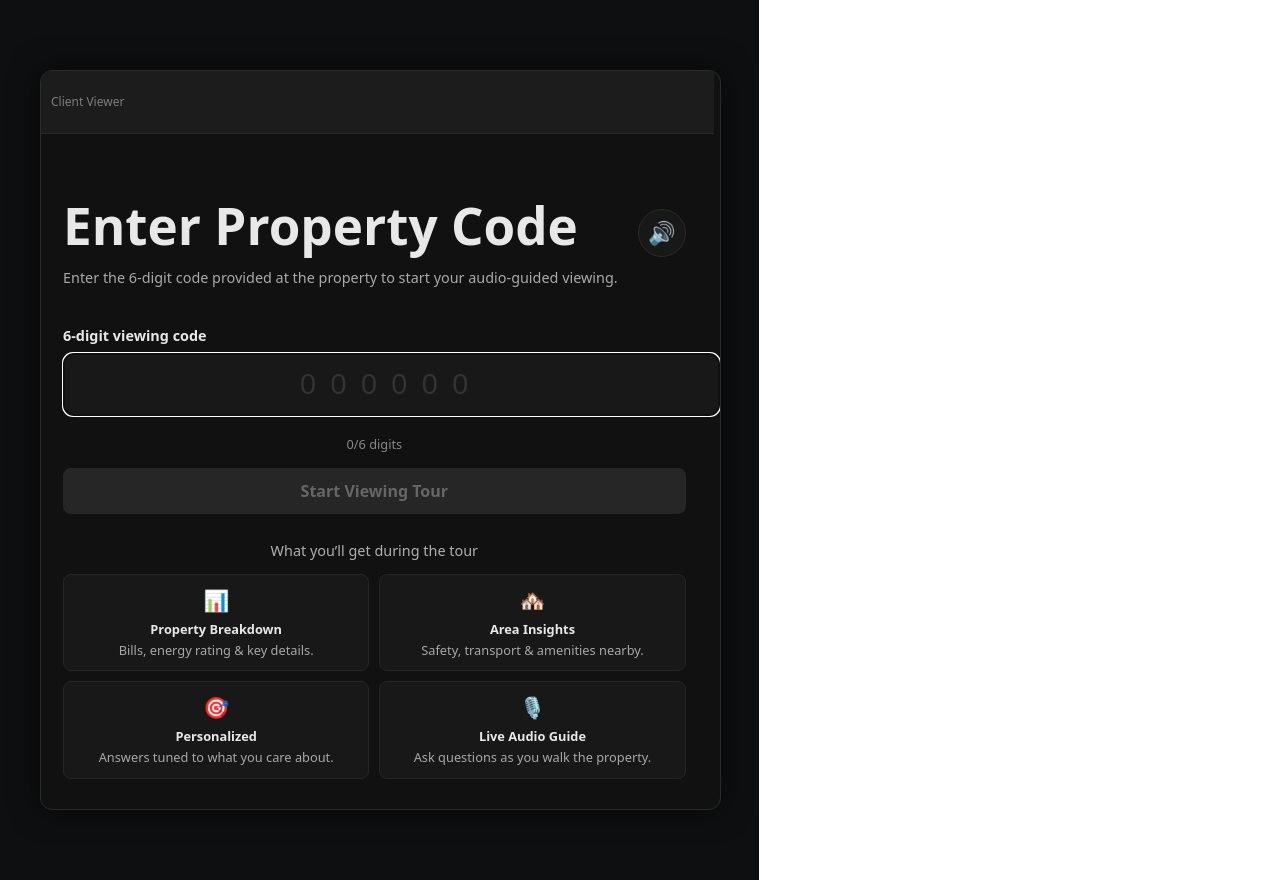
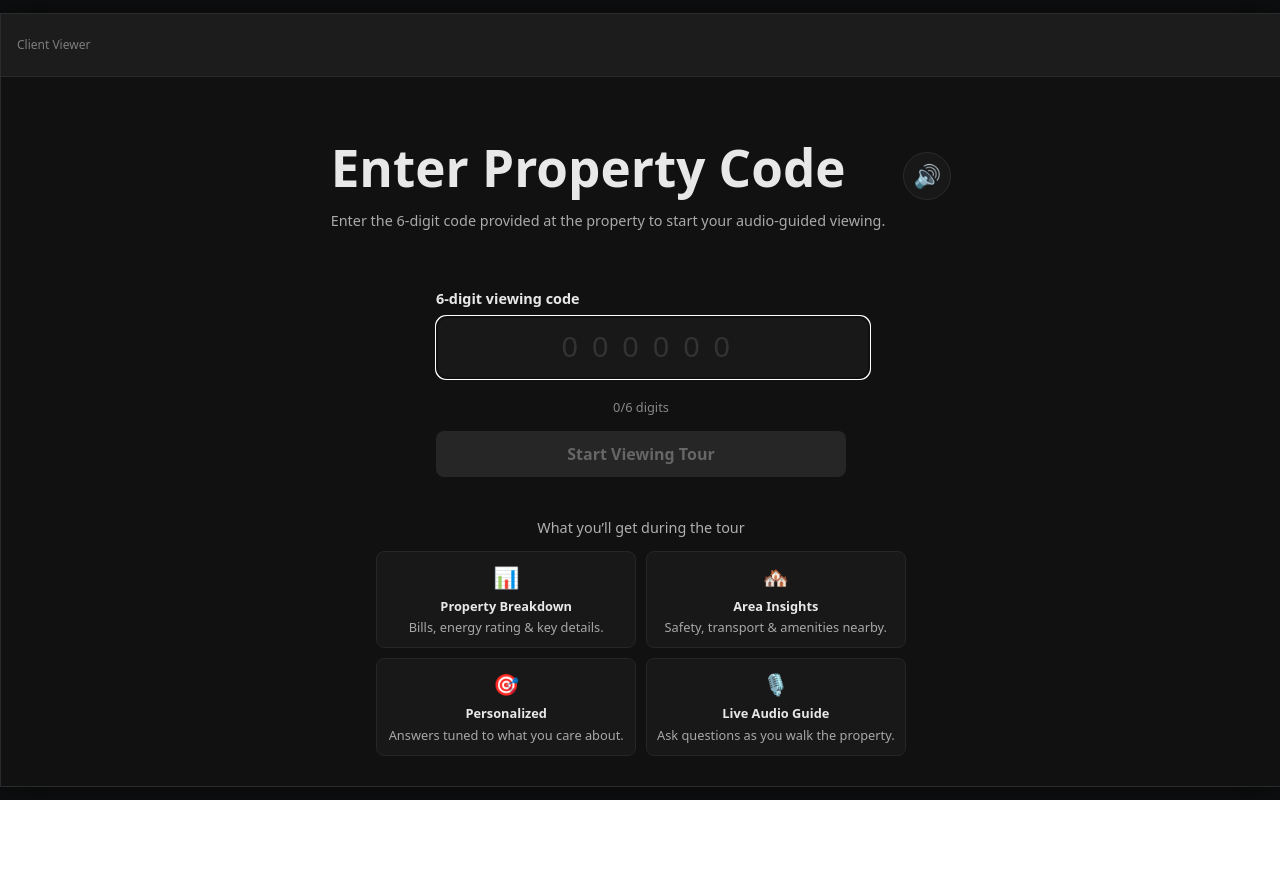
Before and after one commit to mikfuyi/housr-viewing-companion, a React (Vite) app in the folder frontend/: page /client in a window 1280 px wide. After the commit the page ends 800 px from the top, so only its background shows below. Built offline with nearby package versions, Linux system fonts and the light colour scheme.

Commit message:
got rid of teh white stuff

```diff
--- a/frontend/src/pages/Client.css
+++ b/frontend/src/pages/Client.css
@@ -5,13 +5,13 @@
   display: flex;
   align-items: center;
   justify-content: center;
-  padding: 40px;              /* same feel as Home */
+  padding: 0px;              /* same feel as Home */
   font-family: system-ui, sans-serif;
 }
 
 .client-shell {
   width: 100%;
-  max-width: 1800px;          /* matches Home .content-container */
+  max-width: none;          /* matches Home .content-container */
   margin: 0 auto;
   /* no extra flex – let the .window fill this width */
 }
@@ -19,11 +19,11 @@
 
 /* Mac-style window */
 .window {
-  width: 100%;
+  width: 100vw;
   max-width: 2000px;
   background: #111;
   border: 1px solid #2b2b2b;
-  border-radius: 12px;
+  border-radius: 0;
   box-shadow: 0 0 30px rgba(0, 0, 0, 0.6);
   overflow: hidden;
 }
@@ -62,6 +62,9 @@
 /* Inner content */
 .inner {
   padding: 28px 28px 30px;
+  display: flex;
+  flex-direction: column;
+  align-items: center;
 }
 
 /* Header row */
@@ -105,6 +108,8 @@ h1 {
 
 .code-input {
   width: 100%;
+  max-width: 400px;
+  margin: 0 auto;
   background: #181818;
   border: 1px solid #2a2a2a;
   color: #e8e8e8;
--- a/frontend/src/pages/Home.css
+++ b/frontend/src/pages/Home.css
@@ -41,6 +41,10 @@
   margin: 24px 0;
 }
 
+.button-row button:hover {
+  background: #3cff9a;
+}
+
 /* Macbook scales automatically */
 .macbook {
   flex: 1;
```
